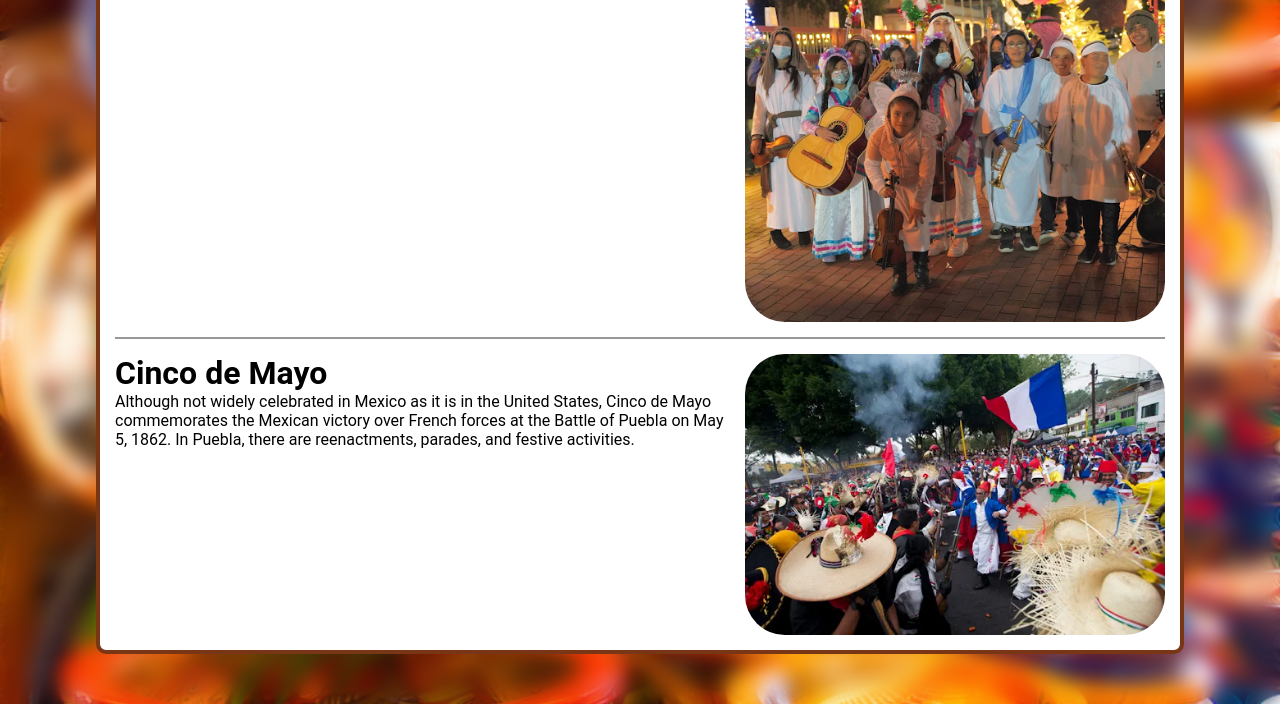
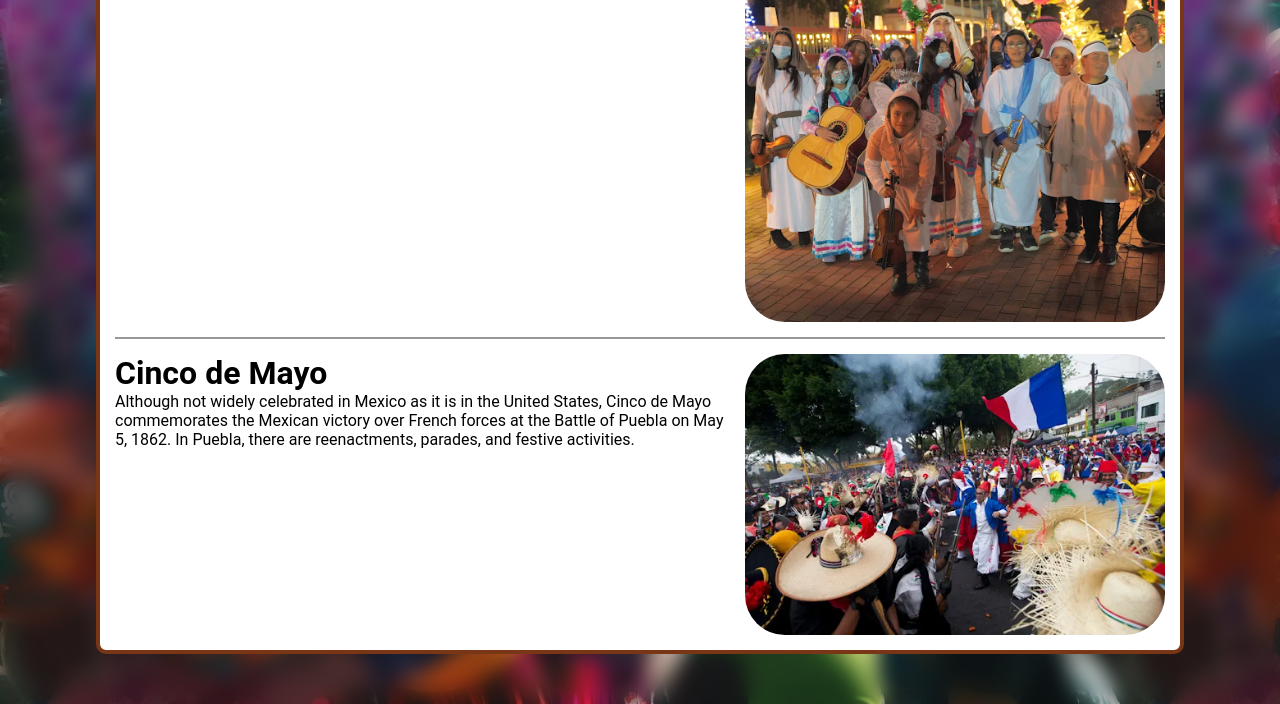
Before and after one commit to PhilipSjoblom/WebEngCountry, a plain HTML site: page traditions.html in a window 1280 px wide. Shown: the part 792-1496 px from the top of the page. Drawn offline with Linux system fonts and the light colour scheme.

Commit message:
BACKGROUND

```diff
--- a/css/culture.css
+++ b/css/culture.css
@@ -5,7 +5,6 @@ html, body {
 
 body
 {
-    background-image: url("../assets/culture_bg.jpg");
     background-size: contain;
 }
 #content {
--- a/traditions.html
+++ b/traditions.html
@@ -10,7 +10,7 @@
     <title>Traditions</title>
 </head>
 
-<body>
+<body style='background-image: url("assets/traditions-bg.jpg")'>
     <div id="content">
         <nav id="navbar">
             <a href="index.html">
```
Also changed, not shown: culture.html (+1 -1 lines), assets/traditions-bg.jpg (added).
